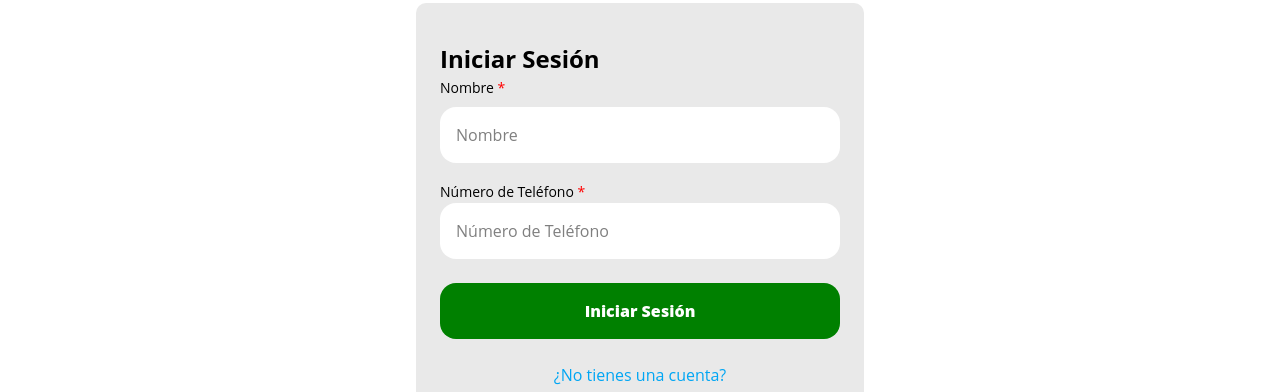
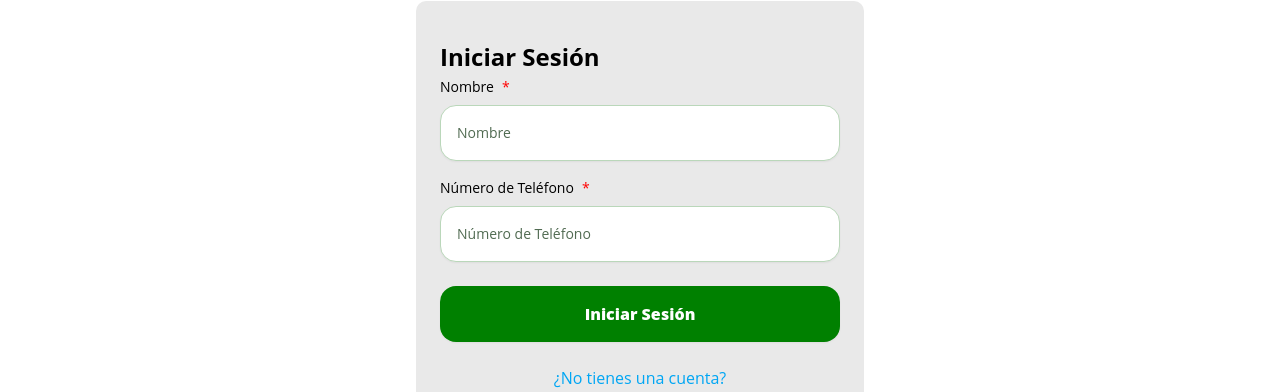
Before and after one commit to Danielve25/App-Dulzura-Vallecaucana, a React (Vite) app in the folder client/: page / in a window 1280 px wide. Shown: the part 215-607 px from the top of the page. Built offline with nearby package versions, Linux system fonts and the light colour scheme.

Commit message:
feat: reemplazar elementos HTML por componentes de UI  de shad cn en LoginPage

```diff
--- a/client/src/pages/LoginPage.jsx
+++ b/client/src/pages/LoginPage.jsx
@@ -2,6 +2,10 @@ import { useForm } from "react-hook-form";
 import { useAuth } from "../context/AuthContext";
 import { Link, useNavigate } from "react-router";
 import { useEffect } from "react";
+import { Button } from "@/components/ui/button";
+import { Input } from "@/components/ui/input";
+import { Label } from "@/components/ui/label";
+import { NavigationMenuLink } from "@/components/ui/navigation-menu";
 
 function LoginPage() {
   const {
@@ -40,10 +44,10 @@ function LoginPage() {
         </header>
         <form onSubmit={onSubmit}>
           <div className="mb-[16px]">
-            <label htmlFor="NameStudent" className="label text-[14px]">
+            <Label htmlFor="NameStudent" className="label text-[14px]">
               Nombre
-            </label>
-            <input
+            </Label>
+            <Input
               id="NameStudent"
               name="NameStudent"
               type="text"
@@ -56,10 +60,10 @@ function LoginPage() {
             )}
           </div>
           <div className=" mt-4">
-            <label htmlFor="PhoneNumber" className="label text-[14px]">
+            <Label htmlFor="PhoneNumber" className="label text-[14px]">
               Número de Teléfono
-            </label>
-            <input
+            </Label>
+            <Input
               id="PhoneNumber"
               type="text"
               name="PhoneNumber"
@@ -80,12 +84,12 @@ function LoginPage() {
             )}
           </div>
 
-          <button
+          <Button
             className="cursor-pointer w-full h-14 my-6 rounded-2xl bg-[#008000] text-[#ffffff] font-[1000] text-[16px] "
             type="submit"
           >
             Iniciar Sesión
-          </button>
+          </Button>
         </form>
         <footer className="flex justify-center">
           <Link to="/register" className="text-sky-500">
```
